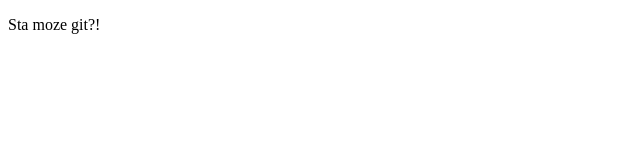
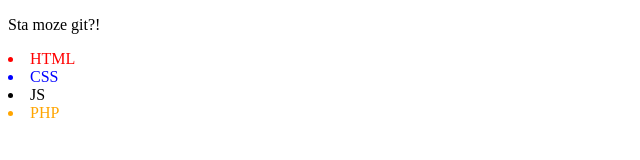
Before and after one commit to Miklaan/front-end-development, a plain HTML site: page index.html in a window 1280 px wide. Shown: the whole page, without its empty margins (0-640 px from the left). Drawn offline with Linux system fonts and the light colour scheme.

Commit message:
List added

```diff
--- a/index.html
+++ b/index.html
@@ -8,5 +8,10 @@
 
     <p>Sta moze git?!</p>
 
+    <li style="color: red;">HTML</li>
+    <li style="color: blue;">CSS</li>
+    <li style="color: black;">JS</li>
+    <li style="color: orange;">PHP</li>
+
   </body>
 </html>
```
